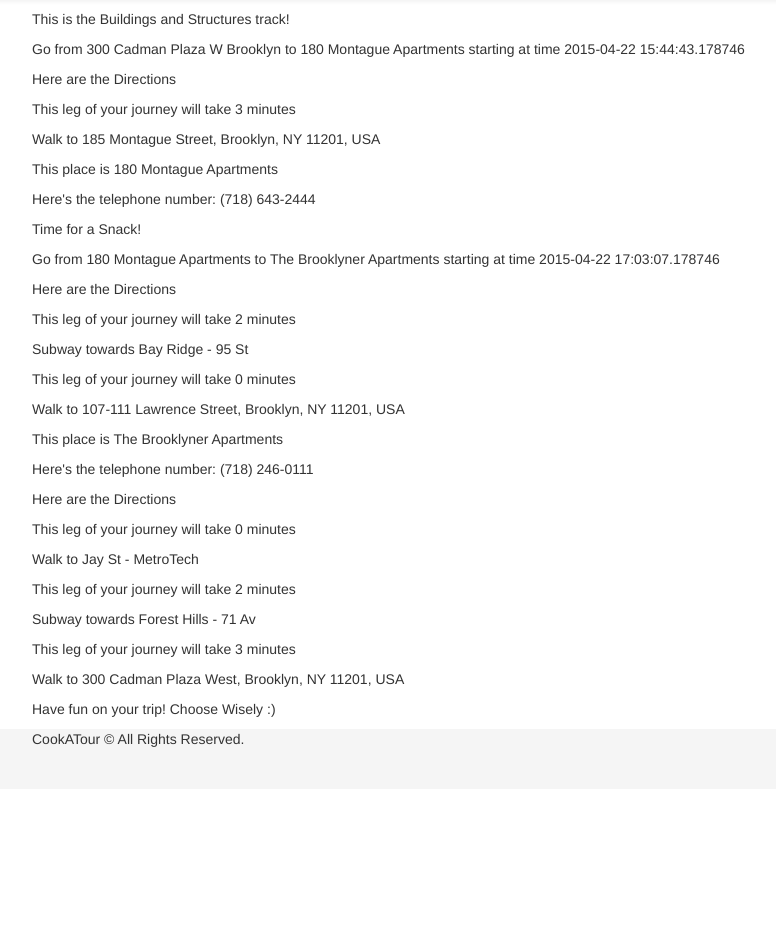
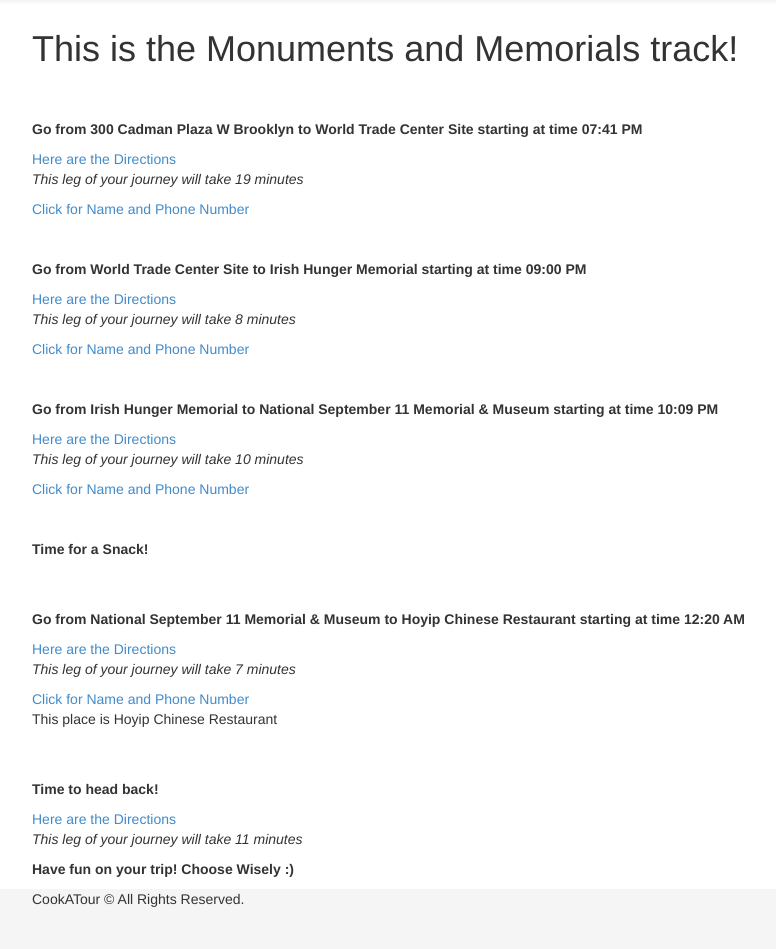
Before and after one commit to rybo449/CookATour-2.0, a Flask app: template templates/pages/results.html in a window 1280 px wide. Shown: the part 51-1000 px from the top of the page, without its empty margins (38-814 px from the left). Before the commit the page ends 798 px from the top, so only its background shows below. Run offline with Flask 2, Linux system fonts and the light colour scheme; the template is opened without the code that fills it, so the values that code supplies are empty; some libraries are stand-ins or nearby versions.

Commit message:
Changes to UI and a lot of things

```diff
--- a/forms.py
+++ b/forms.py
@@ -26,7 +26,7 @@ class LoginForm(Form):
     name = TextField('Select Start Location', [DataRequired()])
     hours = TextField('How many hours do you have', [DataRequired()])
     #track = SelectField('Select Track', choices = [(0,'Buildings and Structures'), (1,'Gardens'), (2,'Historic and Protected Sites'), (3,'Monuments and Memorials'), (4,'Natural'), (5,'Parks'), (6,'Pub Crawl'), (7,'Clubbing')])
-    track = SelectField('Select Track', choices = [(0,'Buildings and Structures'), (1,'Gardens'), (2,'Historic and Protected Sites'), (3,'Monuments and Memorials'), (4,'Natural'), (5,'Parks'), (6,'Pub Crawl'), (7,'Clubbing')])
+    track = SelectField('Select Track', choices = [(0,'Buildings and Structures'), (1,'Shopping'), (2,'Historic and Protected Sites'), (3,'Monuments and Memorials'), (4,'Parks'), (5,'Pub Crawl'), (6,'Clubbing')])
 
     transport = SelectField('Select Mode of Transport', choices = [('driving','driving'), ('walking','walking'), ('bicycling','bicycling'), ('transit','transit')])
 
--- a/templates/pages/results.html
+++ b/templates/pages/results.html
@@ -1,28 +1,61 @@
 {%  extends 'layouts/main.html' %}
 {%  block title %}Search Results{%  endblock %}
 {%  block content %}
-<p>This is the Buildings and Structures track!</p>
-<p>Go from 300 Cadman Plaza W Brooklyn to 180 Montague Apartments starting at time 2015-04-22 15:44:43.178746</p>
-<p>Here are the Directions</p>
-<p>This leg of your journey will take 3 minutes</p>
-<p>Walk to 185 Montague Street, Brooklyn, NY 11201, USA</p>
-<p>This place is 180 Montague Apartments</p>
-<p>Here's the telephone number: (718) 643-2444</p>
-<p>Time for a Snack!</p>
-<p>Go from 180 Montague Apartments to The Brooklyner Apartments starting at time 2015-04-22 17:03:07.178746</p>
-<p>Here are the Directions</p>
-<p>This leg of your journey will take 2 minutes</p>
-<p>Subway towards Bay Ridge - 95 St</p>
-<p>This leg of your journey will take 0 minutes</p>
-<p>Walk to 107-111 Lawrence Street, Brooklyn, NY 11201, USA</p>
-<p>This place is The Brooklyner Apartments</p>
-<p>Here's the telephone number: (718) 246-0111</p>
-<p>Here are the Directions</p>
-<p>This leg of your journey will take 0 minutes</p>
-<p>Walk to Jay St - MetroTech</p>
-<p>This leg of your journey will take 2 minutes</p>
-<p>Subway towards Forest Hills - 71 Av</p>
-<p>This leg of your journey will take 3 minutes</p>
+<script type="text/javascript">
+function toggle(obj) {
+var obj=document.getElementById(obj);
+if (obj.style.display == "block") obj.style.display = "none";
+else obj.style.display = "block";
+}
+</script>
+<h1>This is the Monuments and Memorials track!</h1>
+<p><br><br><b>Go from 300 Cadman Plaza W Brooklyn to World Trade Center Site starting at time 07:41 PM</b></p>
+<a href="javascript: void(0);" onClick="toggle('places0')">Here are the Directions</a>
+<p><i>This leg of your journey will take 19 minutes</i></p>
+<div id="places0" style="display:none;"><p>Walk to Borough Hall</p>
+<p>You will have to take the 5 subway line</p>
+<p>Walk to 911 Greenwich Street, New York, NY 10006, USA</p>
+</div>
+<a href="javascript: void(0);" onClick="toggle('places1')">Click for Name and Phone Number</a>
+<div id="places1" style="display:none;"><p>This place is World Trade Center Site</p>
+<p>Here's the telephone number: (212) 312-8800</p>
+</div>
+<p><br><br><b>Go from World Trade Center Site to Irish Hunger Memorial starting at time 09:00 PM</b></p>
+<a href="javascript: void(0);" onClick="toggle('places3')">Here are the Directions</a>
+<p><i>This leg of your journey will take 8 minutes</i></p>
+<div id="places3" style="display:none;"><p>Walk to 6 River Terrace, New York, NY 10282, USA</p>
+</div>
+<a href="javascript: void(0);" onClick="toggle('places4')">Click for Name and Phone Number</a>
+<div id="places4" style="display:none;"><p>This place is Irish Hunger Memorial</p>
+<p>Here's the telephone number: Not Available</p>
+</div>
+<p><br><br><b>Go from Irish Hunger Memorial to National September 11 Memorial & Museum starting at time 10:09 PM</b></p>
+<a href="javascript: void(0);" onClick="toggle('places6')">Here are the Directions</a>
+<p><i>This leg of your journey will take 10 minutes</i></p>
+<div id="places6" style="display:none;"><p>Walk to Vesey St/North End Av</p>
+<p>You will have to take the M20 bus</p>
+<p>Walk to 911 Greenwich Street, New York, NY 10006, USA</p>
+</div>
+<a href="javascript: void(0);" onClick="toggle('places7')">Click for Name and Phone Number</a>
+<div id="places7" style="display:none;"><p>This place is National September 11 Memorial & Museum</p>
+<p>Here's the telephone number: (212) 312-8800</p>
+</div>
+<p><br><br><b>Time for a Snack!</b></p>
+<p><br><br><b>Go from National September 11 Memorial & Museum to Hoyip Chinese Restaurant starting at time 12:20 AM</b></p>
+<a href="javascript: void(0);" onClick="toggle('places9')">Here are the Directions</a>
+<p><i>This leg of your journey will take 7 minutes</i></p>
+<div id="places9" style="display:none;"><p>Walk to 101-125 Liberty Street, New York, NY 10006, USA</p>
+</div>
+<a href="javascript: void(0);" onClick="toggle('places10')">Click for Name and Phone Number</a>
+<p>This place is Hoyip Chinese Restaurant</p>
+<div id="places10" style="display:none;"><p>They serve Chinese</p>
+<p>Call them to make a reservation: (212) 349-8286</p>
+</div>
+<p><br><br><b>Time to head back!</b></p><a href="javascript: void(0);" onClick="toggle('places12')">Here are the Directions</a>
+<p><i>This leg of your journey will take 11 minutes</i></p>
+<div id="places12" style="display:none;"><p>Walk to Cortlandt St</p>
+<p>You will have to take the N subway line</p>
 <p>Walk to 300 Cadman Plaza West, Brooklyn, NY 11201, USA</p>
-<p>Have fun on your trip! Choose Wisely :)</p>
+</div>
+<p><b>Have fun on your trip! Choose Wisely :)</b></p>
 {%  endblock %}
```
Also changed, not shown: maps.py (+86 -41 lines), 3 other files.
